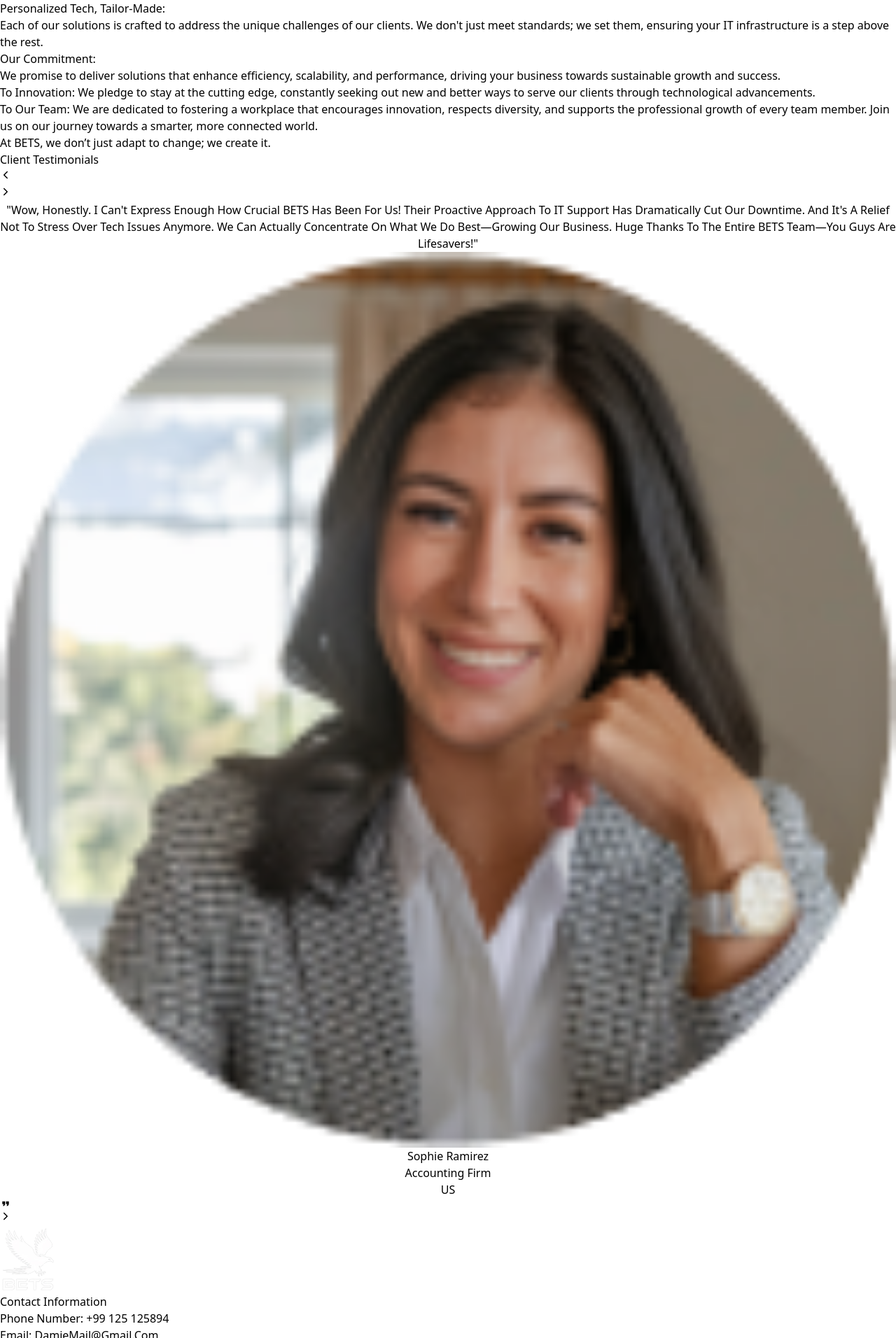
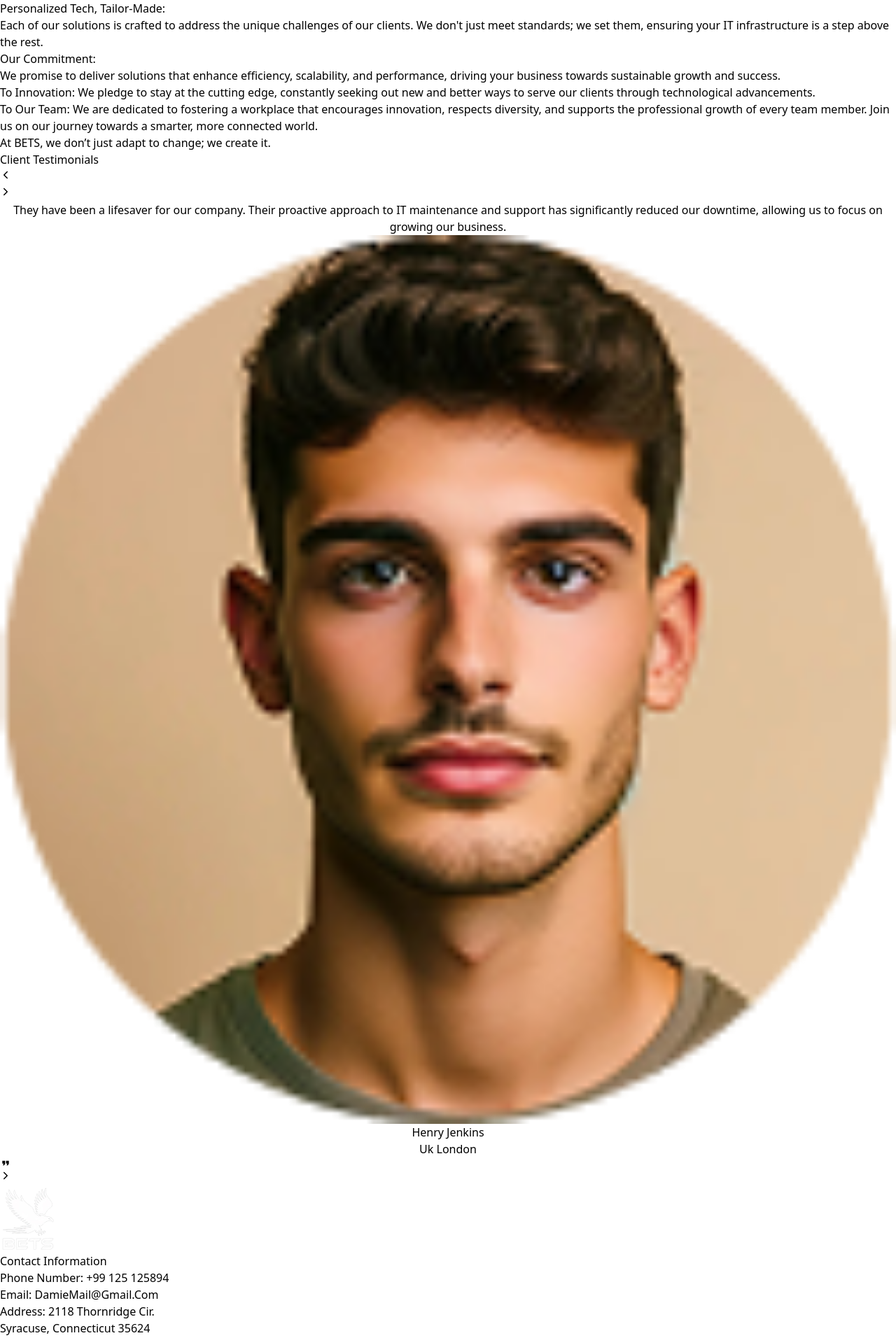
Before and after one commit to foisaluddin400/just_clientVercel_heretohelp, a React (Vite) app: page /company/about-us in a window 1280 px wide. Shown: the part 2235-4147 px from the top of the page at 70% size. Built offline with nearby package versions, Linux system fonts and the light colour scheme.

Commit message:
asdfasdf

```diff
--- a/src/Components/AboutUs/ClientStories.jsx
+++ b/src/Components/AboutUs/ClientStories.jsx
@@ -155,7 +155,7 @@
 import React, { useState } from "react";
 import "react-responsive-carousel/lib/styles/carousel.min.css";
 import { Carousel } from "react-responsive-carousel";
-import Man from "../../assets/Home/man.png";
+import Man from "../../assets/about/ff.png";
 import back from "../../assets/Home/back5.png";
 import { MdFormatQuote } from "react-icons/md";
 import { IoIosArrowBack, IoIosArrowForward } from "react-icons/io";
@@ -163,17 +163,17 @@ export const ClientStories = () => {
   const testimonials = [
     {
       quote:
-        "Wow, Honestly. I Can't Express Enough How Crucial BETS Has Been For Us! Their Proactive Approach To IT Support Has Dramatically Cut Our Downtime. And It's A Relief Not To Stress Over Tech Issues Anymore. We Can Actually Concentrate On What We Do Best—Growing Our Business. Huge Thanks To The Entire BETS Team—You Guys Are Lifesavers!",
-      name: "Sophie Ramirez",
-      designation: "Accounting Firm",
-      location: "US",
+        "They have been a lifesaver for our company. Their proactive approach to IT maintenance and support has significantly reduced our downtime, allowing us to focus on growing our business.",
+      name: "Henry Jenkins",
+
+      location: "Uk London",
       image: Man,
     },
     {
       quote:
         "Their team is phenomenal! They are quick, efficient, and deliver high-quality work every time. BETS has transformed our IT infrastructure, and we couldn't be happier!",
       name: "John Doe",
-      designation: "Tech Company",
+
       location: "UK",
       image: Man,
     },
@@ -181,7 +181,7 @@ export const ClientStories = () => {
       quote:
         "BETS has been an amazing partner. Their solutions are top-notch, and their support team is always ready to assist. Highly recommend them!",
       name: "Jane Smith",
-      designation: "Healthcare Industry",
+
       location: "Canada",
       image: Man,
     },
@@ -257,8 +257,8 @@ export const ClientStories = () => {
                   style={{ width: "100%" }}
                 >
                   <div>
-                    <p className="text-sm sm:text-lg md:text-xl mb-4 sm:mb-6">
-                      "{testimonial.quote}"
+                  <p className="text-sm sm:text-lg text-justify md:text-[23px] md:pt-16 mb-4 sm:mb-6 md:leading-[60px]">
+                      {testimonial.quote}
                     </p>
                     <div className="grid grid-cols-2 items-center ">
                       <div className="flex gap-2 sm:gap-4 mt-4">
--- a/src/Components/Home/HeroSection.jsx
+++ b/src/Components/Home/HeroSection.jsx
@@ -29,7 +29,7 @@ export const HeroSection = () => {
           <h1 className="flex gap-3 text-lg font-semibold">Performance Lags<GiCheckMark className="text-xl font-semibold mt-1 text-blue-500"/></h1>
 
         <Link to={'/our-services'}>
-        <button className="mt-8 px-6 py-3 text-sm md:text-lg font-medium bg-[#DBE3EA] text-blue-900 rounded-lg shadow-lg hover:bg-gray-100 transition duration-300 flex items-center group">
+        <button className="mt-8 px-6 py-3 text-sm md:text-lg font-medium bg-[#DBE3EA] text-blue-900 rounded-lg shadow-lg hover:bg-blue-600 hover:text-white transition duration-300 flex items-center group">
           Explore Our Services
           <MdArrowOutward className="text-xl ml-2" />
         </button></Link>
--- a/src/Components/Home/SpecialPackage.jsx
+++ b/src/Components/Home/SpecialPackage.jsx
@@ -14,7 +14,7 @@ const packages = [
   },
   {
     title: "Pro Bundle",
-    discount: "10%",
+    discount: "15%",
     price: "We'll tailor a competitive quote to your needs.",
 
     services:
--- a/src/Components/Home/TestimonialSection.jsx
+++ b/src/Components/Home/TestimonialSection.jsx
@@ -57,7 +57,7 @@ export const TestimonialSection = () => {
       {/* Testimonial Section */}
       <div className="absolute mt-28 top-0 left-1/2 transform -translate-x-1/2 -translate-y-1/4 w-full px-4">
         <h2 className="text-center text-2xl sm:text-3xl font-bold mb-6 sm:mb-10">
-          Client Testimonials
+          Client Testimonial
         </h2>
 
         <div className="md:w-full md:max-w-6xl md:m-auto relative">
@@ -102,7 +102,7 @@ export const TestimonialSection = () => {
               {testimonials.map((testimonial, index) => (
                 <div
                   key={index}
-                  className="bg-[#B7B8CA24] border-2 border-[#ffffff28] md:mx-auto h-[300px] sm:h-[350px] md:h-[450px] flex items-center rounded-lg p-4 sm:p-8 shadow-lg"
+                  className="bg-[#B7B8CA24] hover:bg-[#ffffff00] transition duration-300 border-2 border-[#ffffff28] md:mx-auto h-[300px] sm:h-[350px] md:h-[450px] flex items-center rounded-lg p-4 sm:p-8 shadow-lg"
                   style={{ width: "100%" }}
                 >
                   <div>
--- a/src/Components/TechPartner/BusinessCover.jsx
+++ b/src/Components/TechPartner/BusinessCover.jsx
@@ -27,7 +27,7 @@ export const BusinessCover = () => {
           </p>
           </h1>
 
-         <Link to={'/join-our-partner'}><button className="bg-[#2E4CB9] flex items-center gap-5 py-3 px-5 rounded">Join Our Partner Program <FaArrowRight /></button></Link>
+         <Link to={'/join-our-partner'}><button className="bg-[#2E4CB9] hover:bg-white hover:text-[#2E4CB9] transition duration-300 flex items-center gap-5 py-3 px-5 rounded">Join Our Partner Program <FaArrowRight /></button></Link>
         </div>
       </div>
     </div>
--- a/src/Components/TechPartner/WhoPartner.jsx
+++ b/src/Components/TechPartner/WhoPartner.jsx
@@ -70,7 +70,7 @@ export const WhoPartner = () => {
               capabilities, and extend market reach. Partner with us for a
               journey towards technological excellence.
             </p>
-            <button className="text-xl font-semibold bg-[#2E4CB9] py-3 px-5 rounded mt-7">Become a partner</button>
+            <button className="text-xl font-semibold bg-[#2E4CB9] hover:bg-white hover:text-[#2E4CB9] transition duration-300 py-3 px-5 rounded mt-7">Become a partner</button>
           </div>
         </div>
 
--- a/src/Components/structurecabling/PricingSection.jsx
+++ b/src/Components/structurecabling/PricingSection.jsx
@@ -11,6 +11,7 @@ export const PricingSection = () => {
         {
           title: "Average Project Costs ",
           description: "Pricing tailored to your needs—our experts will assess your cabling requirements and provide a customized quote.",
+          label:" Pricing varies by cable type, distance, and project size.",
           buttonLabel: "Book NOW",
         },
         {
@@ -37,6 +38,7 @@ export const PricingSection = () => {
 
 
             <p className="text-sm mb-6">{pkg.description}</p>
+            <p className="text-sm mb-6">{pkg.label}</p>
             <Link to={'/new-ticket'}>
             <button className="bg-[#2E4CB9] text-white py-2 px-4 rounded-lg shadow-md hover:bg-blue-700 transition">
               {pkg.buttonLabel}
--- a/src/shared/Navbar.jsx
+++ b/src/shared/Navbar.jsx
@@ -28,7 +28,7 @@ export const Navbar = () => {
           rel="noopener noreferrer"
           onClick={handleMenuItemClick}
         >
-          <div className="py-1">
+          <div className="py-2 px-5">
             <h2 className="text-xl font-semibold ">About Us</h2>
             <p className="text-sm">Learn about our mission and team.</p>
           </div>
@@ -43,7 +43,7 @@ export const Navbar = () => {
           rel="noopener noreferrer"
           onClick={handleMenuItemClick}
         >
-          <div className="py-1">
+          <div className="py-2 px-5">
             <h2 className="text-xl font-semibold">Leadership</h2>
             <p className="text-sm">Meat Our team</p>
           </div>
@@ -72,7 +72,7 @@ export const Navbar = () => {
           rel="noopener noreferrer"
           onClick={handleMenuItemClick}
         >
-          <div className="py-1">
+          <div className="py-2 px-5">
             <h2 className="text-xl font-semibold">News & Updates</h2>
             <p className="text-sm">
               Discover the latest updates and media coverage
@@ -89,7 +89,7 @@ export const Navbar = () => {
           rel="noopener noreferrer"
           onClick={handleMenuItemClick}
         >
-          <div className="py-1">
+          <div className="py-2 px-5">
             <h2 className="text-xl font-semibold ">Certifications</h2>
             <p className="text-sm">Join us at industry-leading events to connect and learn.</p>
           </div>
@@ -104,7 +104,7 @@ export const Navbar = () => {
           rel="noopener noreferrer"
           onClick={handleMenuItemClick}
         >
-          <div className="py-1">
+          <div className="py-2 px-5">
             <h2 className="text-xl font-semibold">Business Partner</h2>
             <p className="text-sm">
               Collaborate with us to drive your business forward.
@@ -132,7 +132,7 @@ export const Navbar = () => {
           rel="noopener noreferrer"
           onClick={handleMenuItemClick}
         >
-          <div className="py-1">
+          <div className="py-2 px-5">
             <h2 className="text-xl font-semibold">Careers</h2>
             <p className="text-sm">
               Looking for a career where creativity thrives and the <br />{" "}
@@ -147,7 +147,7 @@ export const Navbar = () => {
 
     {
       label: (
-        <div className="py-1">
+        <div className="py-2 px-5">
           <button className="bg-[#2E4CB9] text-white px-6 py-2 rounded">
             Send Inquire
           </button>
```
Also changed, not shown: src/assets/about/ff.png (added).
